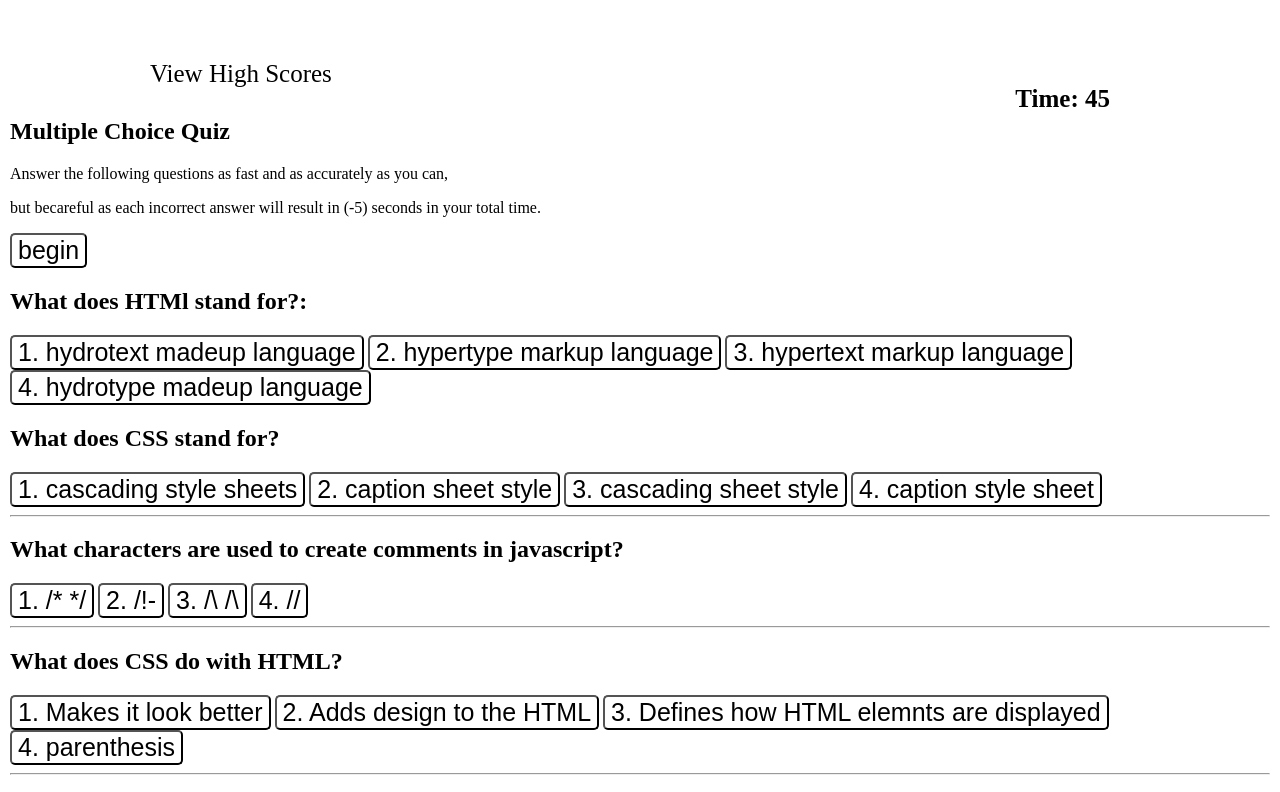
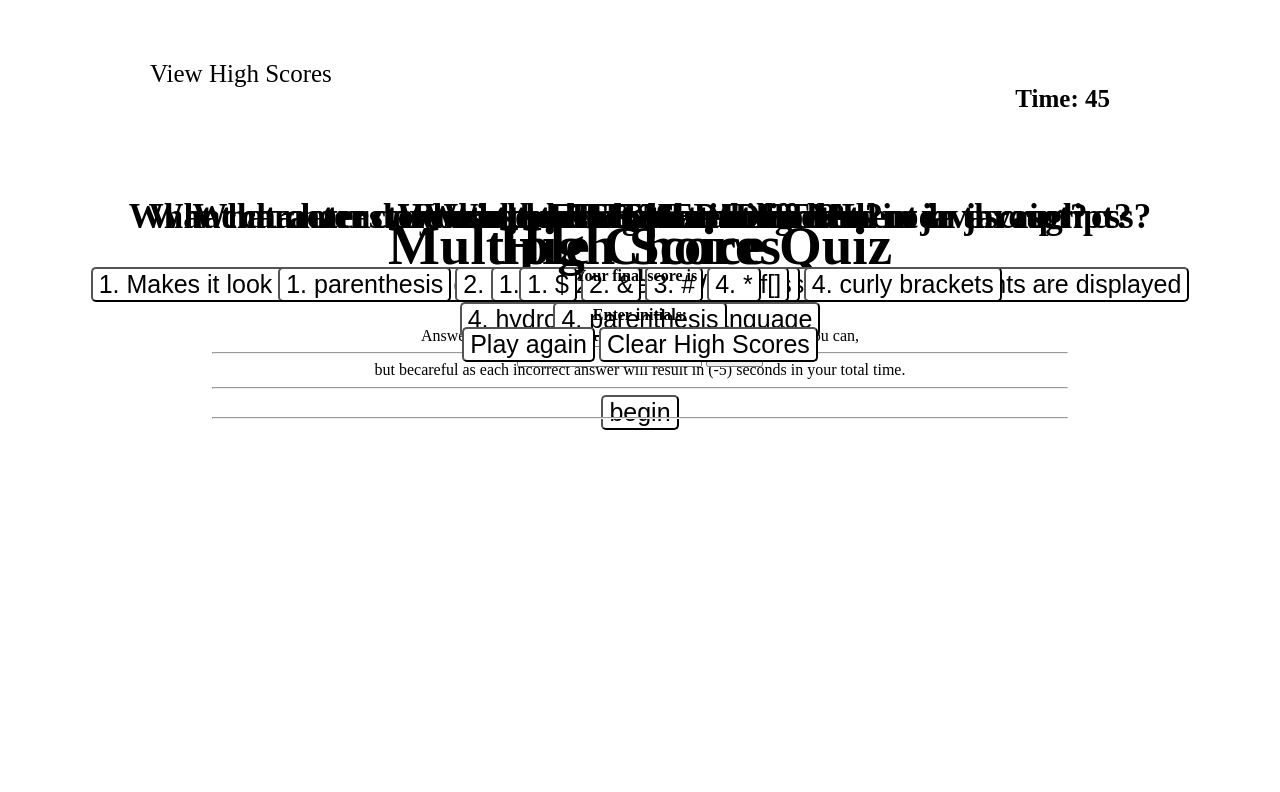
Before and after one commit to Zechariahmn/Multiple-Choice-JS-quiz, a plain HTML site: page index.html in a window 1280 px wide. Shown: the top 792 px of the page. Drawn offline with Linux system fonts and the light colour scheme.

Commit message:
added in css for main section (begin, question, results, highscores, h1-h3 and hr)

```diff
--- a/assets/css/style.css
+++ b/assets/css/style.css
@@ -47,3 +47,39 @@ header {
     margin-right: 100px;
     font-weight: bold;
 }
+
+/* main sections */
+#begin, .question, #results, #high-scores {
+    position: absolute;
+    left: 20px;
+    right: 20px;
+    margin: 50px auto;
+    justify-content: center;
+    text-align: center;
+    width: auto;
+}
+
+h1 {
+    font-size: 55px;
+    font-weight: bold;
+    text-align: center;
+    padding-bottom: 5px;
+}
+
+h2 {
+    font-size: 35px;
+    margin-bottom: 30px;
+    font-weight: bold;
+}
+
+h3 {
+    font-size: 30px;
+    margin: 20px 5px 20px 0;
+    opacity: 0.8;
+    font-style: italic;
+}
+
+hr {
+    margin-top: 50px;
+    width: 70%;
+}
```
